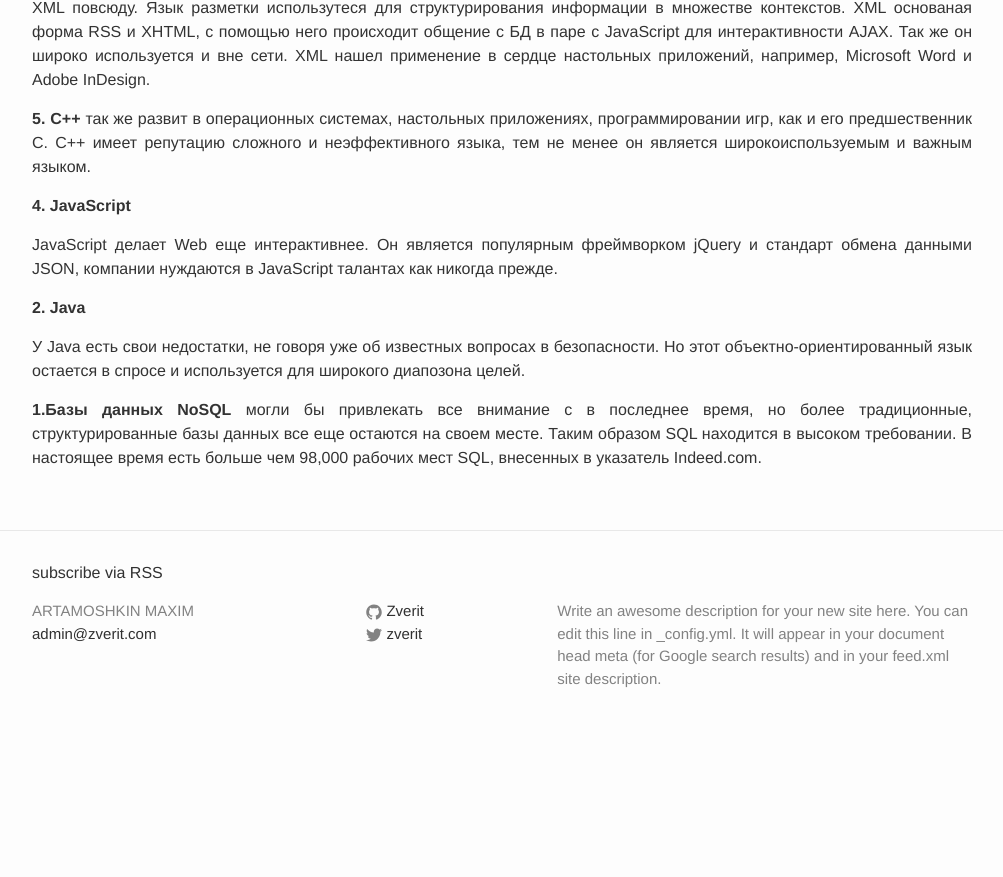
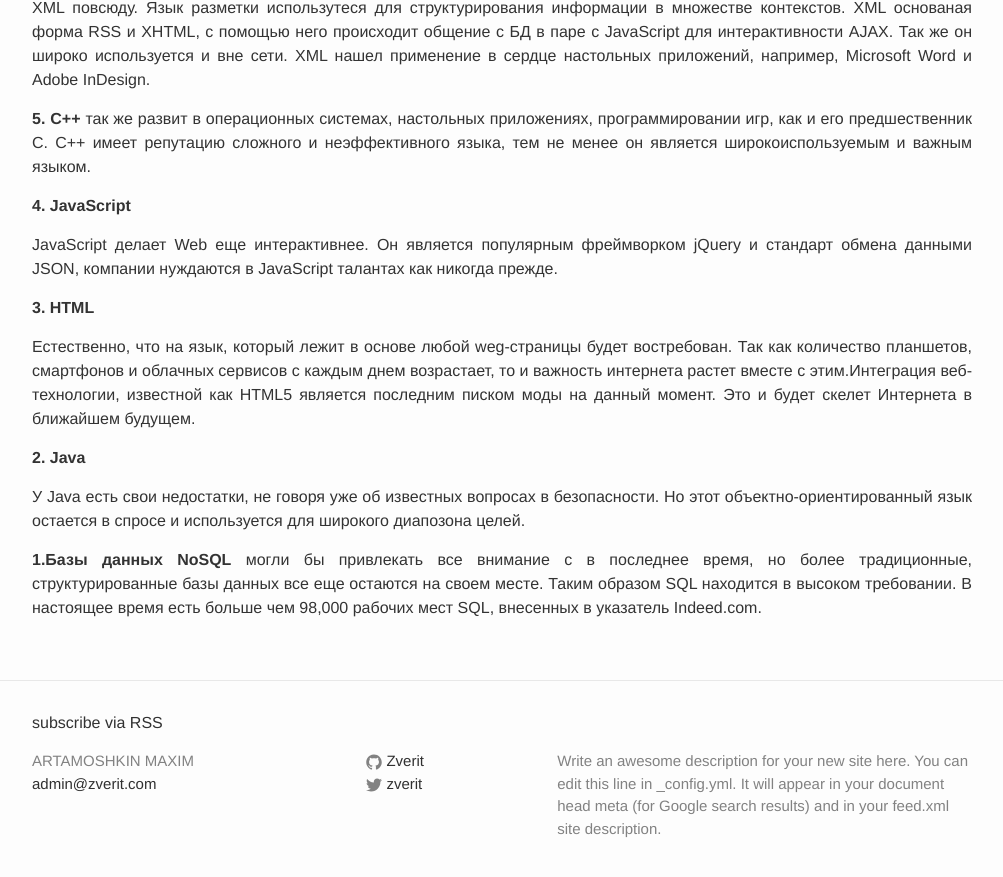
Before and after one commit to martamoshkin/blog.zverit.com, a Jekyll site: the page built from _posts/2013-4-15-translate-15-programmer-skills.md, in a window 1280 px wide and 900 px high, scrolled down 1747 px. Shown: the top 877 px of the window, without its empty margins (138-1141 px from the left). Built offline with Jekyll 4.4.1, drawn with Linux system fonts in a browser that asks for light colours; nearby versions of some CDN libraries; comment, search, counter and statistics services are not loaded; before the commit the page ends 2497 px from its top, so only the background shows below that.

Commit message:
Update 2013-4-15-translate-15-programmer-skills.md

```diff
--- a/_posts/2013-4-15-translate-15-programmer-skills.md
+++ b/_posts/2013-4-15-translate-15-programmer-skills.md
@@ -59,6 +59,10 @@
 
 JavaScript делает Web еще интерактивнее. Он является популярным фреймворком jQuery и стандарт обмена данными JSON, компании нуждаются в JavaScript талантах как никогда прежде.
 
+**3. HTML**
+
+Естественно, что на язык, который лежит в основе любой weg-страницы будет востребован. Так как количество планшетов, смартфонов и облачных сервисов с каждым днем возрастает, то и важность интернета растет вместе с этим.Интеграция веб-технологии, известной как HTML5 является последним писком моды на данный момент. Это и будет скелет Интернета в ближайшем будущем.
+
 **2. Java**
 
 У Java есть свои недостатки, не говоря уже об известных вопросах в безопасности. Но этот объектно-ориентированный язык остается в спросе и используется для широкого диапозона целей.
```
